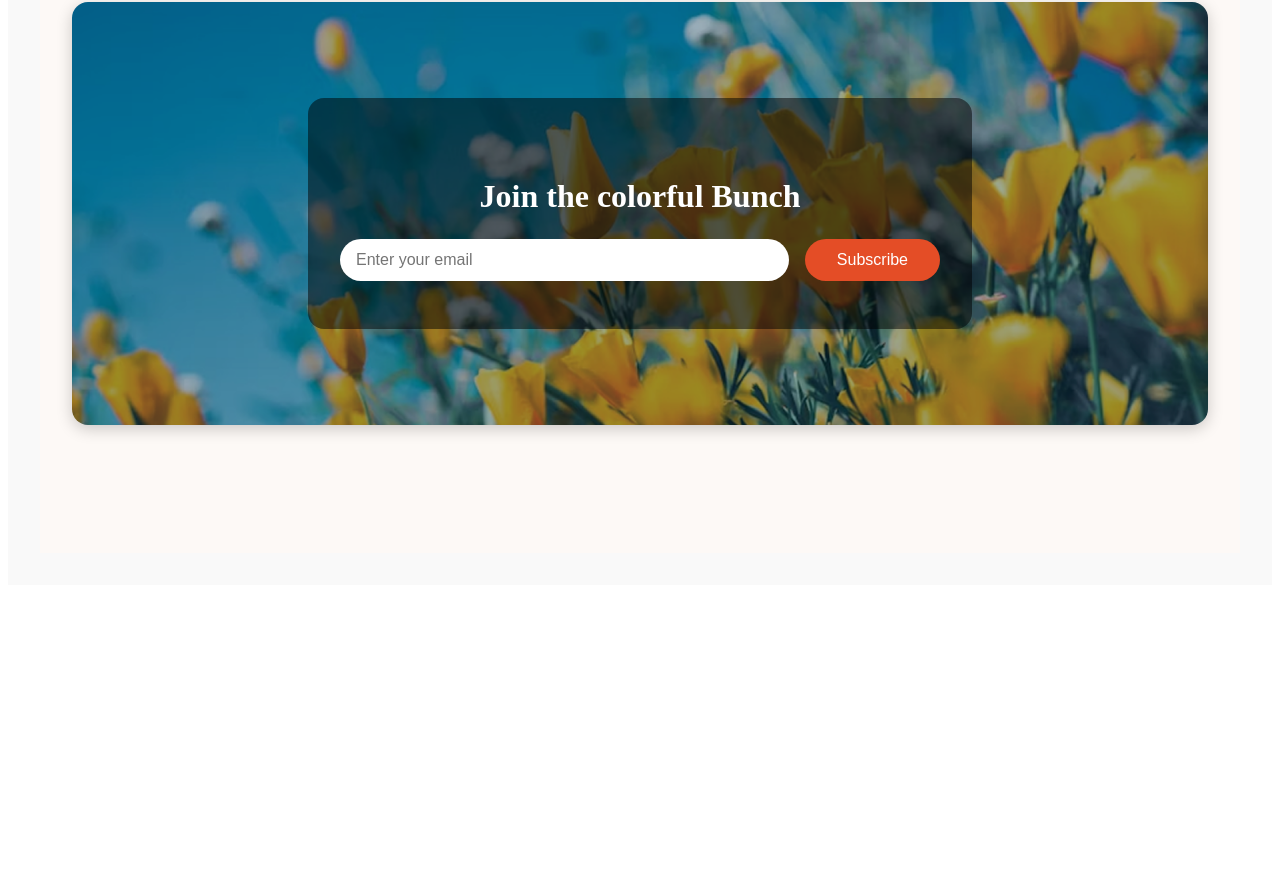
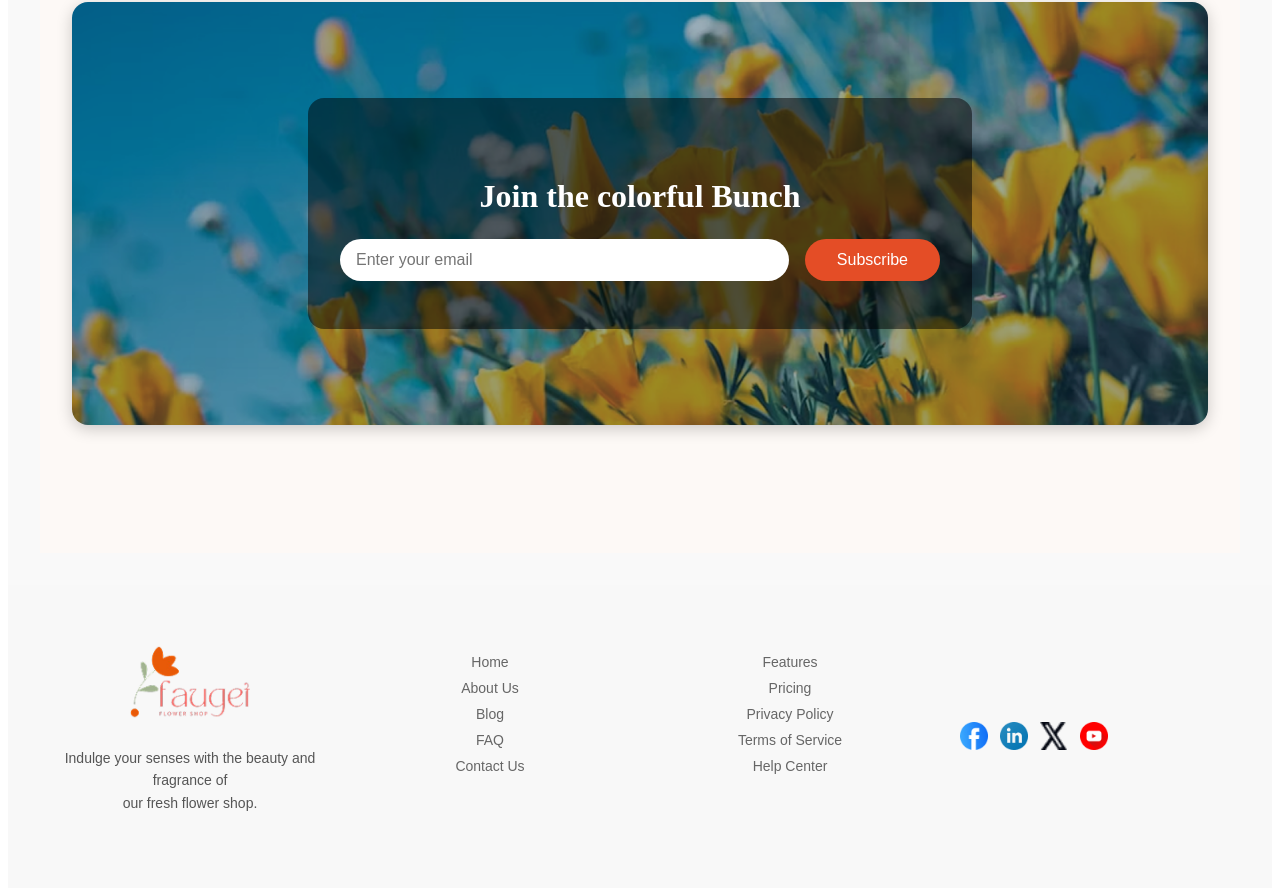
Before and after one commit to mostasma/new-flower-market, a plain HTML site: page index.html in a window 1280 px wide. Shown: the part 2994-3885 px from the top of the page. Before the commit the page ends 3587 px from the top, so only its background shows below. Drawn offline with Linux system fonts and the light colour scheme.

Commit message:
addeded the footer section and css

```diff
--- a/index.html
+++ b/index.html
@@ -180,6 +180,50 @@
           </section>
 
         </main>
+            <!--footer section-->
+        <footer class="site footer">
+            <div class="footer-container">
+
+                <!-- Column 1: Logo and Description -->
+                <div class="footer-column">
+                  <img class="footer-logo" src="assets/logo.png" alt="flower shop icon" />
+                  <p class="footer-description">
+                    Indulge your senses with the beauty and fragrance of <br>
+                    our fresh flower shop.
+                  </p>
+                </div>
+
+                <!-- Column 2: Navigation Links -->
+                <div class="footer-column">
+                  <ul class="footer-links">
+                    <li class="nav-item"><a href="#" class="nav-link text-gray">Home</a></li>
+                    <li class="nav-item"><a href="#" class="nav-link text-gray">About Us</a></li>
+                    <li class="nav-item"><a href="#" class="nav-link text-gray">Blog</a></li>
+                    <li class="nav-item"><a href="#" class="nav-link text-gray">FAQ</a></li>
+                    <li class="nav-item"><a href="#" class="nav-link text-gray">Contact Us</a></li>
+                  </ul>
+                </div>
+                 <!-- Column 3: More Links -->
+          <div class="footer-column">
+            <ul class="footer-links">
+              <li class="nav-item"><a href="#" class="nav-link text-gray">Features</a></li>
+              <li class="nav-item"><a href="#" class="nav-link text-gray">Pricing</a></li>
+              <li class="nav-item"><a href="#" class="nav-link text-gray">Privacy Policy</a></li>
+              <li class="nav-item"><a href="#" class="nav-link text-gray">Terms of Service</a></li>
+              <li class="nav-item"><a href="#" class="nav-link text-gray">Help Center</a></li>
+            </ul>
+          </div>
+
+          <!-- Column 4: Social Media Icons -->
+          <div class="footer-column social-icons">
+            <img class="social-logo" src="assets/icon-facebook.png" alt="Facebook icon" />
+            <img class="social-logo" src="assets/icon-linkedin.png" alt="LinkedIn icon" />
+            <img class="social-logo" src="assets/icon-twitter.png" alt="Twitter icon" />
+            <img class="social-logo" src="assets/icon-youtube.png" alt="YouTube icon" />
+          </div>
+
+        </div>
+        </footer>
 
     </body>
 </html>
--- a/styles/flower.css
+++ b/styles/flower.css
@@ -474,3 +474,96 @@
       width: 100%;
     }
   }
+  /* General Footer Styles */
+.site.footer {
+    background-color: #f8f8f8;
+    padding: 40px 20px;
+    font-family: 'Arial', sans-serif;
+    color: #333;
+  }
+
+  /* Footer Container */
+  .footer-container {
+    display: flex;
+    flex-wrap: wrap;
+    justify-content: space-between;
+    max-width: 1200px;
+    margin: auto;
+  }
+
+  /* Footer Column Base */
+  .footer-column {
+    flex: 1 1 200px;
+    margin: 20px;
+  }
+
+  /* Logo Styling */
+  .footer-logo {
+    width: 120px;
+    height: auto;
+    margin-bottom: 10px;
+  }
+
+  /* Description Text */
+  .footer-description {
+    font-size: 14px;
+    line-height: 1.6;
+    color: #555;
+  }
+
+  /* Footer Links */
+  .footer-links {
+    list-style: none;
+    padding: 0;
+    margin: 0;
+  }
+
+  .footer-links .nav-item {
+    margin: 8px 0;
+  }
+
+  .footer-links .nav-link {
+    text-decoration: none;
+    color: #666;
+    font-size: 14px;
+    transition: color 0.3s ease;
+  }
+
+  .footer-links .nav-link:hover {
+    color: #000;
+  }
+
+  /* Social Icons */
+  .social-icons {
+    display: flex;
+    align-items: center;
+    gap: 12px;
+  }
+
+  .social-logo {
+    width: 28px;
+    height: 28px;
+    cursor: pointer;
+    transition: transform 0.3s ease;
+  }
+
+  .social-logo:hover {
+    transform: scale(1.1);
+  }
+
+  /* Responsive Layout */
+  @media (max-width: 768px) {
+    .footer-container {
+      flex-direction: column;
+      align-items: center;
+      text-align: center;
+    }
+
+    .footer-column {
+      margin: 10px 0;
+    }
+
+    .social-icons {
+      justify-content: center;
+    }
+  }
```
